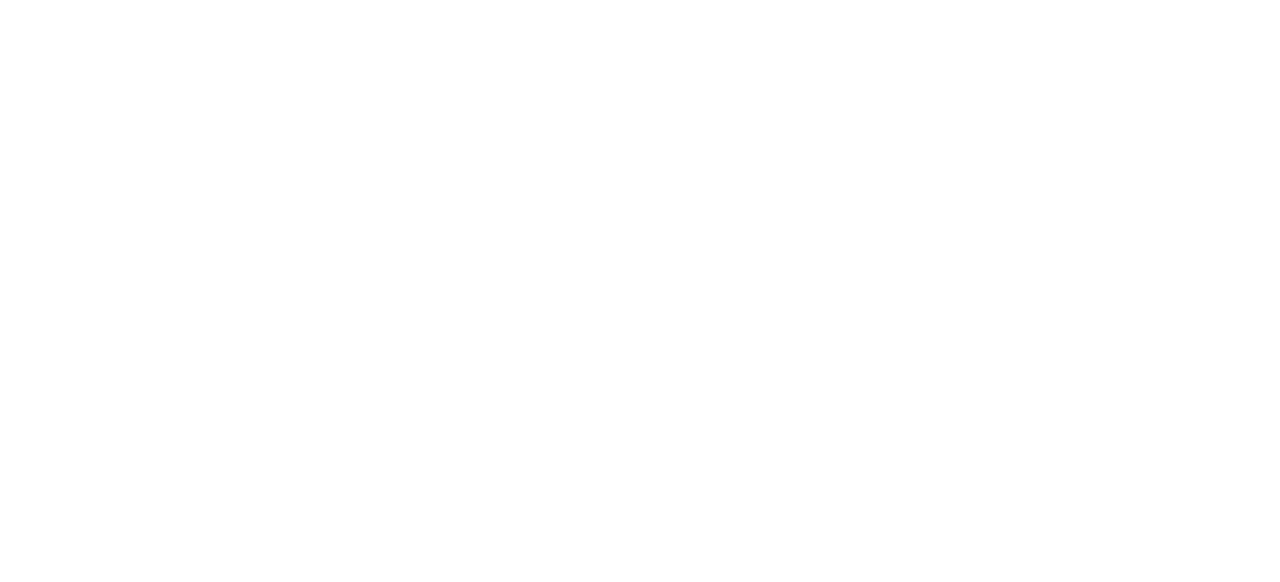
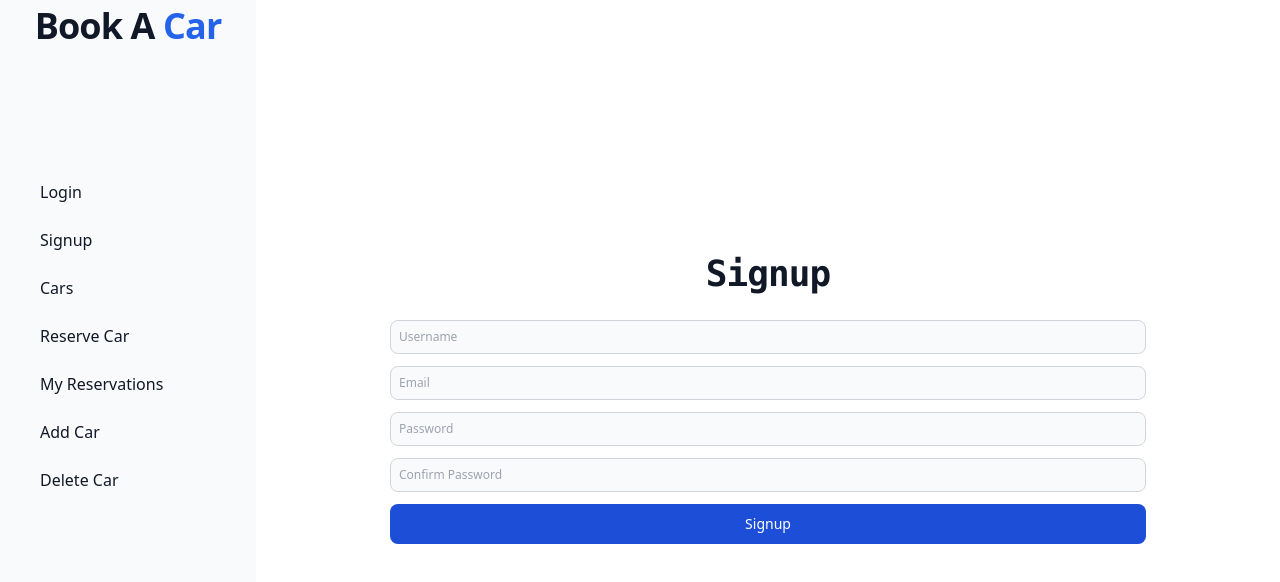
Before and after one commit to hamidazim321/book-a-car-frontend, a React (Create React App) app: page /signup in a window 1280 px wide. Before the commit this address had no page. Shown: the top 582 px of the page. Built offline with nearby package versions, Linux system fonts and the light colour scheme.

Commit message:
Create login, sign up pages

```diff
--- a/src/App.js
+++ b/src/App.js
@@ -2,11 +2,16 @@ import { Route, Routes } from 'react-router';
 import AddCar from './pages/AddCar';
 import Layout from './pages/Layout';
 import DeleteCar from './pages/DeleteCar';
+import Login from './pages/Login';
+import Signup from './pages/Signup';
 
 function App() {
   return (
     <Routes>
       <Route path="/" element={<Layout />}>
+        <Route index element={<Login />} />
+        <Route path="/login" element={<Login />} />
+        <Route path="/signup" element={<Signup />} />
         <Route path="/add-car" element={<AddCar />} />
         <Route path="/delete-car" element={<DeleteCar />} />
       </Route>
--- a/src/components/NavigationPanel.jsx
+++ b/src/components/NavigationPanel.jsx
@@ -2,7 +2,7 @@ import React, { useEffect, useState } from 'react';
 import { Link } from 'react-router-dom';
 
 export default function NavigationPanel() {
-  const navLinkClass = 'w-full flex items-center p-2 text-gray-900 group hover:bg-lime-500 focus:bg-lime-500 hover:text-white';
+  const navLinkClass = 'w-full flex items-center p-2 text-gray-900 group hover:bg-lime-500 focus:bg-lime-500 hover:text-white focus:text-white';
   const [openSidebar, setOpenSidebar] = useState(false);
 
   const handleSidebar = (e) => {
@@ -41,6 +41,16 @@ export default function NavigationPanel() {
         <div className="h-full px-3 py-4 overflow-y-auto pt-28">
           <ul className="space-y-2 font-medium">
             <li>
+              <Link to="/login" className={navLinkClass}>
+                <span className="ms-3">Login</span>
+              </Link>
+            </li>
+            <li>
+              <Link to="/signup" className={navLinkClass}>
+                <span className="ms-3">Signup</span>
+              </Link>
+            </li>
+            <li>
               <button type="button" className={navLinkClass}>
                 <span className="ms-3">Cars</span>
               </button>
--- /dev/null
+++ b/src/pages/Login.jsx
@@ -0,0 +1,20 @@
+export default function Login() {
+  return (
+    <div className="h-screen flex flex-col justify-center md:p-0">
+      <div className="mb-3">
+        <h1 className="text-center font-mono mb-4 text-4xl font-extrabold leading-none tracking-tight text-gray-900">Login</h1>
+      </div>
+      <form
+        className="flex flex-col w-full gap-3 md:w-3/4 mx-auto"
+      >
+        <div>
+          <input type="email" autoComplete="email" placeholder="Email" className="block w-full p-2 text-gray-900 border border-gray-300 rounded-lg bg-gray-50 text-xs focus:ring-blue-500 focus:border-blue-500" />
+        </div>
+        <div>
+          <input type="password" autoComplete="current-password" placeholder="Password" className="block w-full p-2 text-gray-900 border border-gray-300 rounded-lg bg-gray-50 text-xs focus:ring-blue-500 focus:border-blue-500" />
+        </div>
+        <button type="submit" className="text-white bg-blue-700 hover:bg-blue-800 focus:ring-4 focus:ring-blue-300 font-medium rounded-lg text-sm px-5 py-2.5 focus:outline-none">Login</button>
+      </form>
+    </div>
+  );
+}
--- /dev/null
+++ b/src/pages/Signup.jsx
@@ -0,0 +1,26 @@
+export default function Signup() {
+  return (
+    <div className="h-screen flex flex-col justify-center md:p-0">
+      <div className="mb-3">
+        <h1 className="text-center font-mono mb-4 text-4xl font-extrabold leading-none tracking-tight text-gray-900">Signup</h1>
+      </div>
+      <form
+        className="flex flex-col w-full gap-3 md:w-3/4 mx-auto"
+      >
+        <div>
+          <input type="text" autoComplete="username" placeholder="Username" className="block w-full p-2 text-gray-900 border border-gray-300 rounded-lg bg-gray-50 text-xs focus:ring-blue-500 focus:border-blue-500" />
+        </div>
+        <div>
+          <input type="email" autoComplete="email" placeholder="Email" className="block w-full p-2 text-gray-900 border border-gray-300 rounded-lg bg-gray-50 text-xs focus:ring-blue-500 focus:border-blue-500" />
+        </div>
+        <div>
+          <input type="password" autoComplete="new-password" placeholder="Password" className="block w-full p-2 text-gray-900 border border-gray-300 rounded-lg bg-gray-50 text-xs focus:ring-blue-500 focus:border-blue-500" />
+        </div>
+        <div>
+          <input type="password" autoComplete="new-password" placeholder="Confirm Password" className="block w-full p-2 text-gray-900 border border-gray-300 rounded-lg bg-gray-50 text-xs focus:ring-blue-500 focus:border-blue-500" />
+        </div>
+        <button type="submit" className="text-white bg-blue-700 hover:bg-blue-800 focus:ring-4 focus:ring-blue-300 font-medium rounded-lg text-sm px-5 py-2.5 focus:outline-none">Signup</button>
+      </form>
+    </div>
+  );
+}
```
